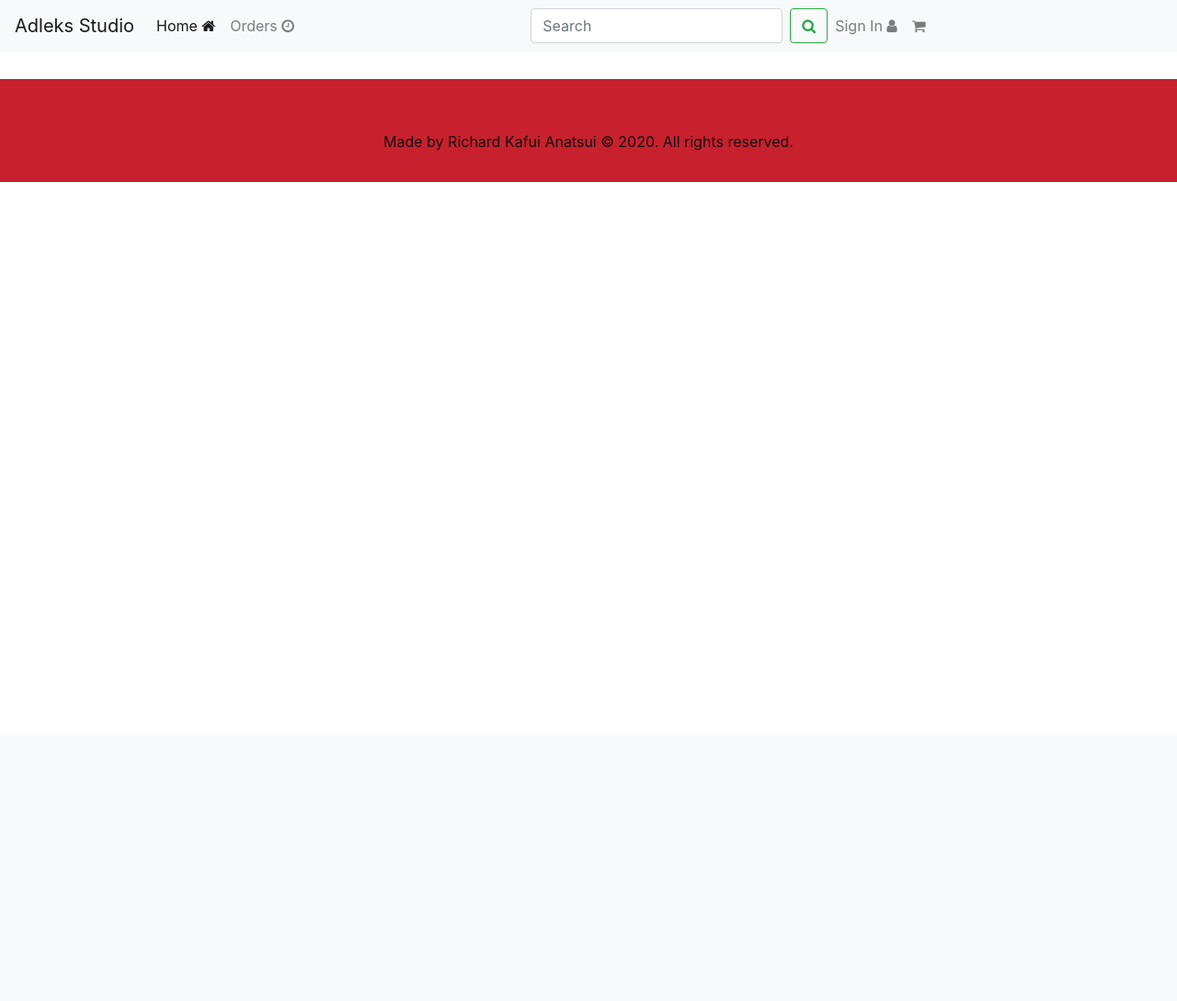
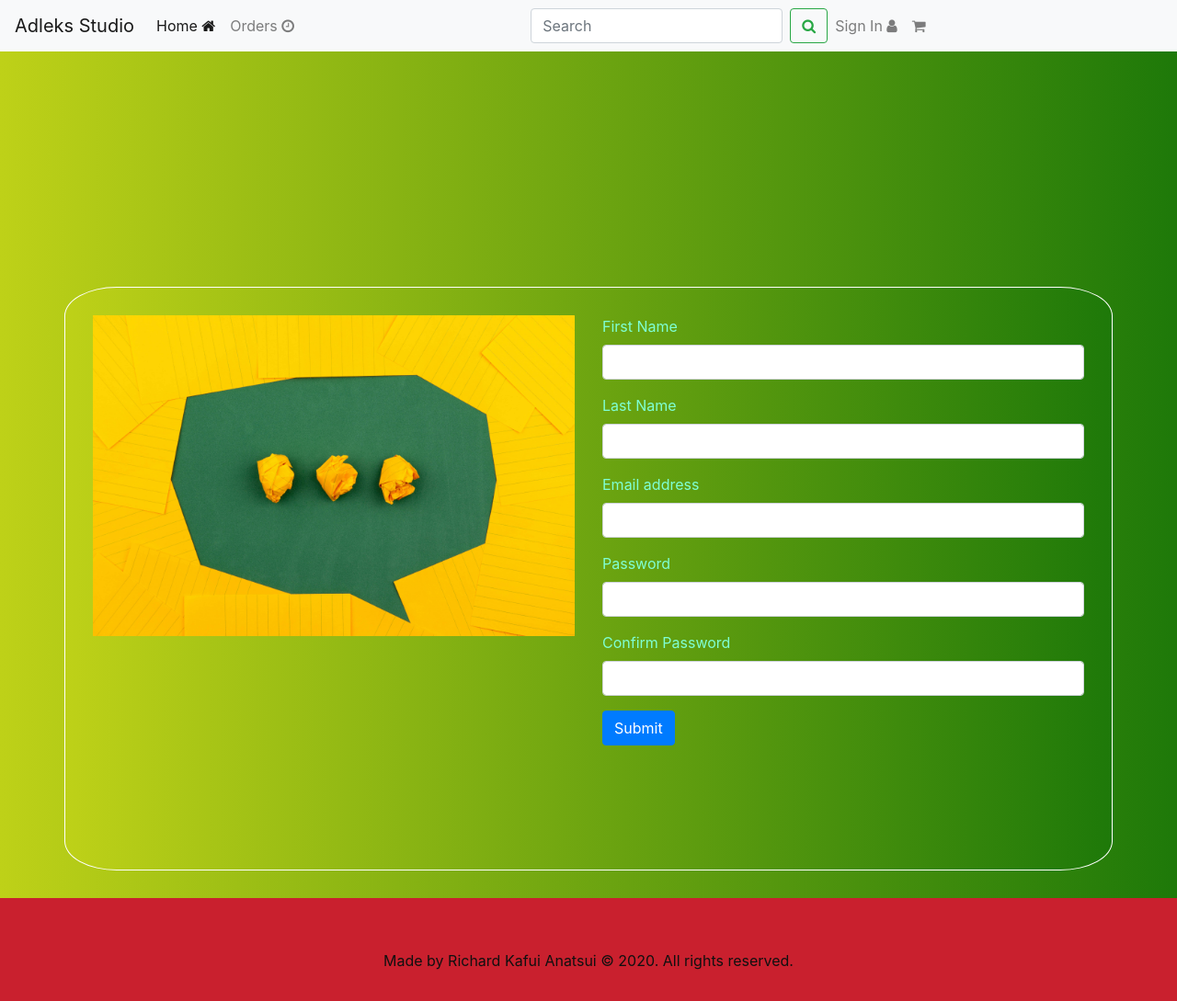
Before and after one commit to seyramfoli/Final-Exams, a PHP site: page /signUp.php in a window 1280 px wide. Shown: the whole page at 92% size. Before the commit the page ends 198 px from the top, so only its background shows below. Run offline with PHP 8.4, Linux system fonts and the light colour scheme.

Commit message:
completed the frontend of both pages

```diff
--- /dev/null
+++ b/signUp.css
@@ -0,0 +1,26 @@
+
+.sign-in{
+    background: rgb(2,0,36);
+    background: linear-gradient(90deg, rgba(2,0,36,1) 0%, rgba(190,209,24,1) 0%, rgba(30,121,9,1) 100%, rgba(96,70,52,1) 100%, rgba(0,212,255,1) 100%);
+    padding: 30px;
+    color: aquamarine;
+    border-radius: 5%;
+    border: 1px solid white;
+}
+
+body{
+    background: rgb(2,0,36);
+    background: linear-gradient(90deg, rgba(2,0,36,1) 0%, rgba(190,209,24,1) 0%, rgba(30,121,9,1) 100%, rgba(96,70,52,1) 100%, rgba(0,212,255,1) 100%);
+}
+img {
+    display: block;
+    max-width: 100%;
+    /* width: 600px; */
+    height: auto;
+  }
+.navbar{
+    margin-bottom: 20%;
+}
+form{
+    margin-bottom: 20%;
+}
--- a/signUp.php
+++ b/signUp.php
@@ -7,6 +7,7 @@
     <title>Sign Up Page</title>
     <link rel="stylesheet" href="bootstrap.min.css">
     <link rel="stylesheet" href="index.css">
+    <link rel="stylesheet" href="signUp.css">
 	<link rel="stylesheet" href="https://cdnjs.cloudflare.com/ajax/libs/font-awesome/4.7.0/css/font-awesome.min.css">
 </head>
 <body>
@@ -40,6 +41,44 @@
     </div>
     </nav>
 
+    <div class="container sign-in">
+        <div class="row">
+            <div class="img-blks5 col-sm-6">
+                <img  class= "thumbnail" src="./assets/signup3.jpg" alt="">
+            </div>
+            <div class="col-sm-6">
+                <form>
+                <div class="form-group">
+                    <label for="fname">First Name</label>
+                    <input type="text" class="form-control" id="fname" required>
+
+                </div>
+                <div class="form-group">
+                    <label for="lname">Last Name</label>
+                    <input type="text" class="form-control" id="lname" required>
+
+                </div>
+                <div class="form-group">
+                    <label for="email">Email address</label>
+                    <input type="email" class="form-control" id="email" required>
+                    <!-- <small id="emailHelp" class="form-text text-muted">We'll never share your email with anyone else.</small> -->
+                </div>
+                <div class="form-group">
+                    <label for="pswd">Password</label>
+                    <input type="password" class="form-control" id="pswd">
+                </div>
+                <div class="form-group">
+                    <label for="confirmPswd">Confirm Password</label>
+                    <input type="password" class="form-control" id="confirmPswd">
+                </div>
+
+                <button type="submit" class="btn btn-primary">Submit</button>
+                </form>
+            </div>
+        </div>
+    </div>
+
+    </div>
 
      <!-- footer -->
      <footer class="pt-5 pb-3 ">
```
Also changed, not shown: signIn.css (added, +25 -0 lines), signIn.php (+27 -0 lines), assets/signup2.jpg (added), assets/signup3.jpg (added), 1 other file.
